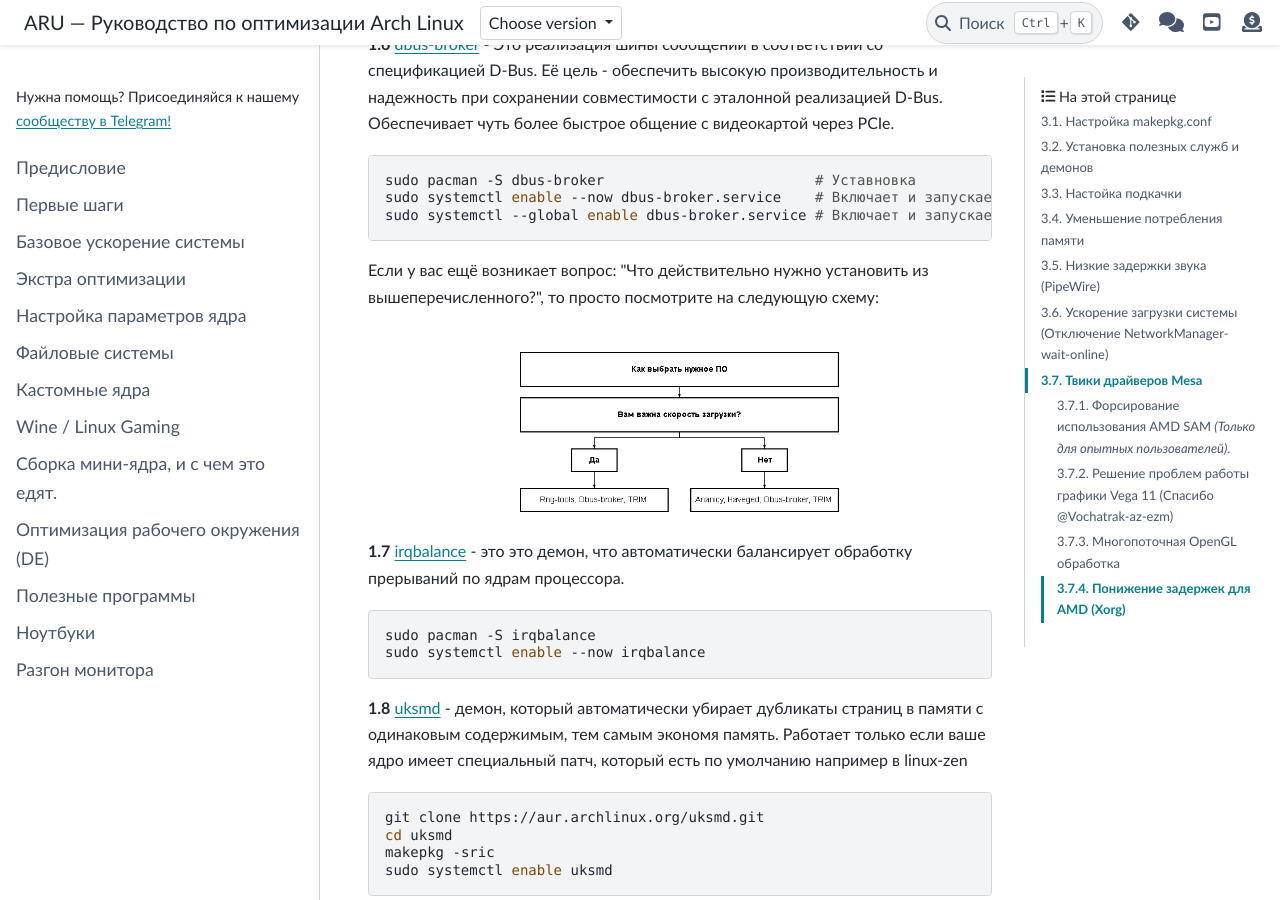
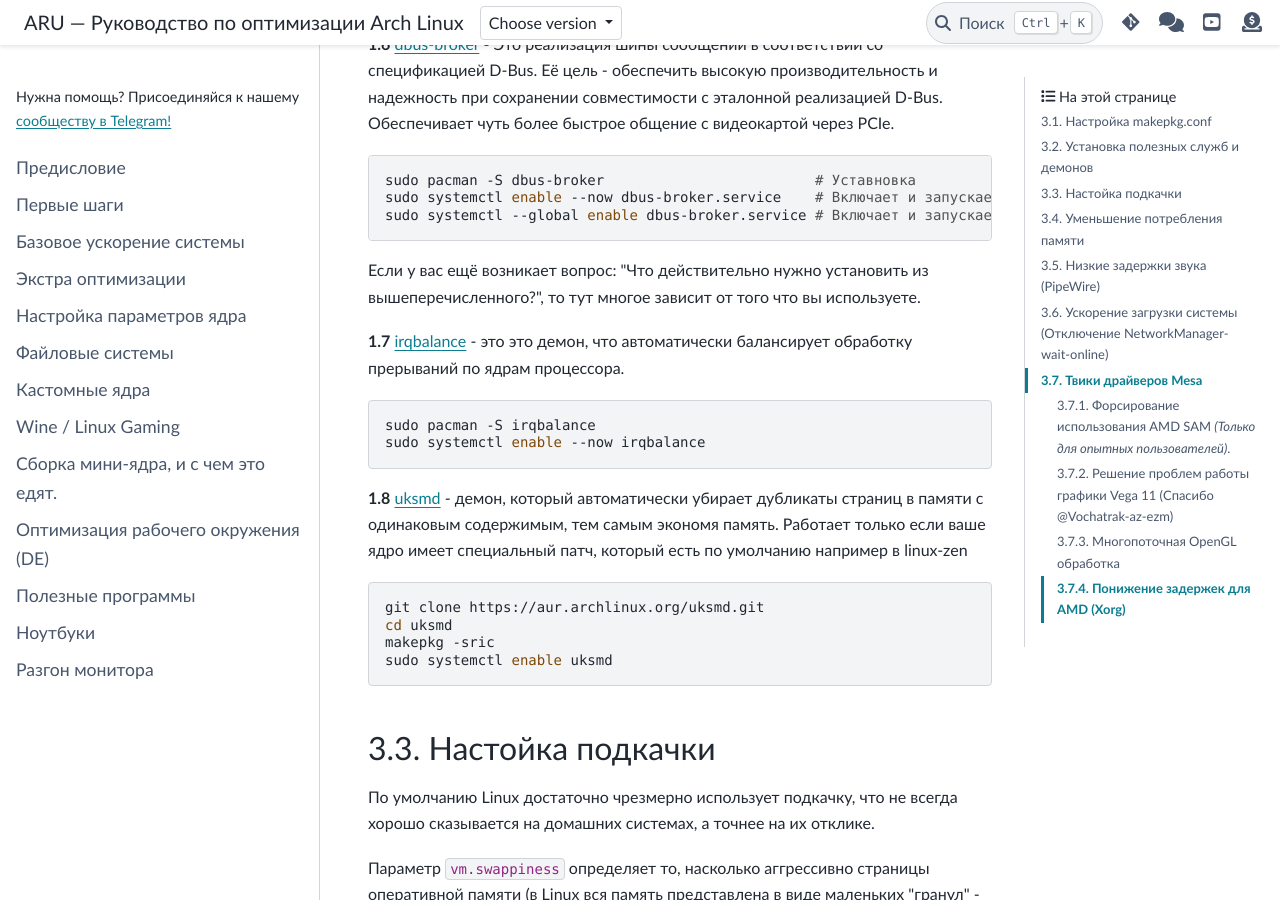
Before and after one commit to ventureoo/ARU, a Sphinx documentation site: the page built from docs/source/generic-system-acceleration.rst, in a window 1280 px wide and 900 px high, scrolled down 4435 px. Built offline with Sphinx 7.4.7 and the PyData theme 0.15.4, drawn with Linux system fonts in a browser that asks for light colours.

Commit message:
Обновить docs/source/generic-system-acceleration.rst

```diff
--- a/docs/source/generic-system-acceleration.rst
+++ b/docs/source/generic-system-acceleration.rst
@@ -213,9 +213,7 @@ Wiki.
   sudo systemctl --global enable dbus-broker.service # Включает и запускает службу для всех пользователей.
 
 Если у вас ещё возникает вопрос: "Что действительно нужно установить
-из вышеперечисленного?", то просто посмотрите на следующую схему:
-
-.. image:: images/generic-system-acceleration-1.png
+из вышеперечисленного?", то тут многое зависит от того что вы используете.
 
 **1.7** `irqbalance <https://github.com/Irqbalance/irqbalance>`_ - это
 это демон, что автоматически балансирует обработку прерываний
```
